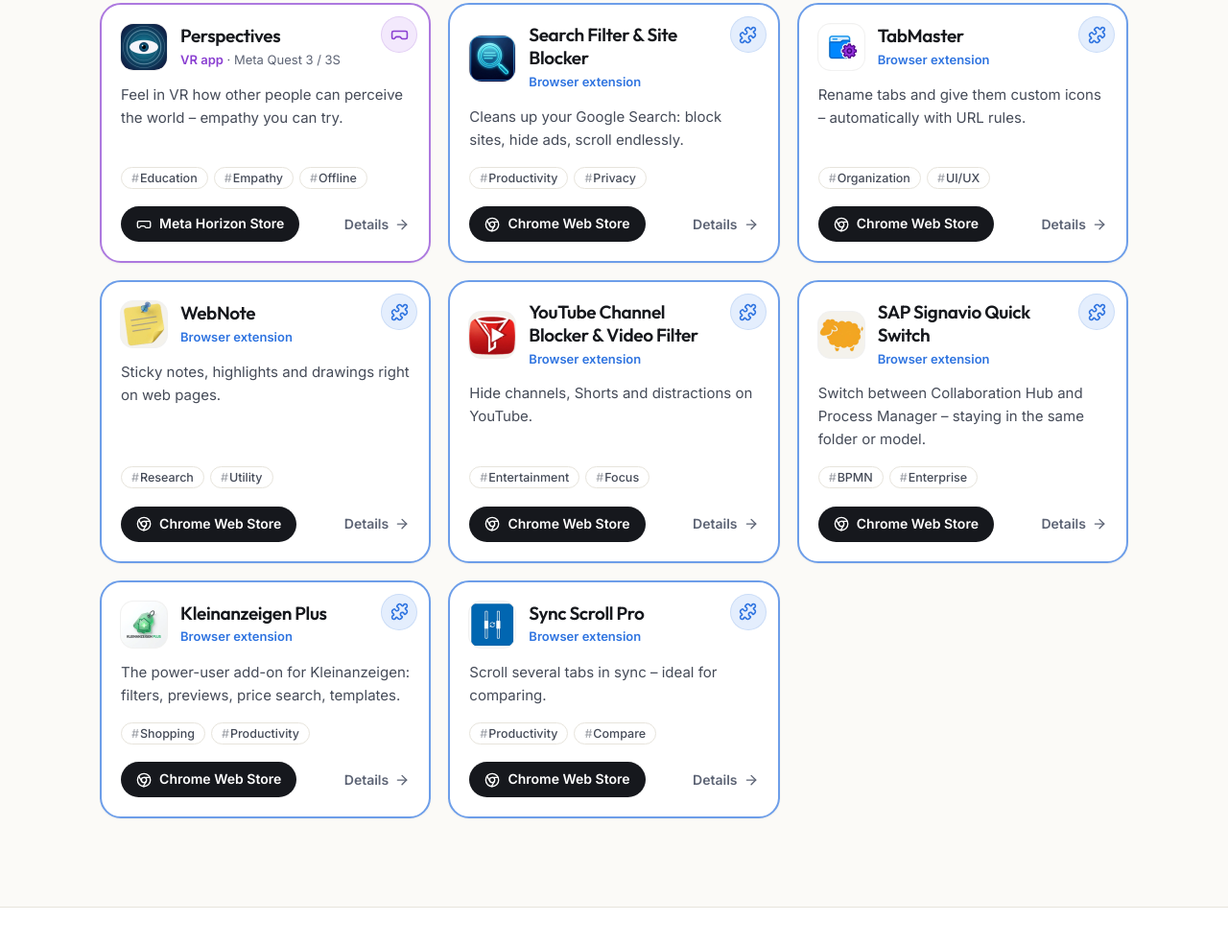
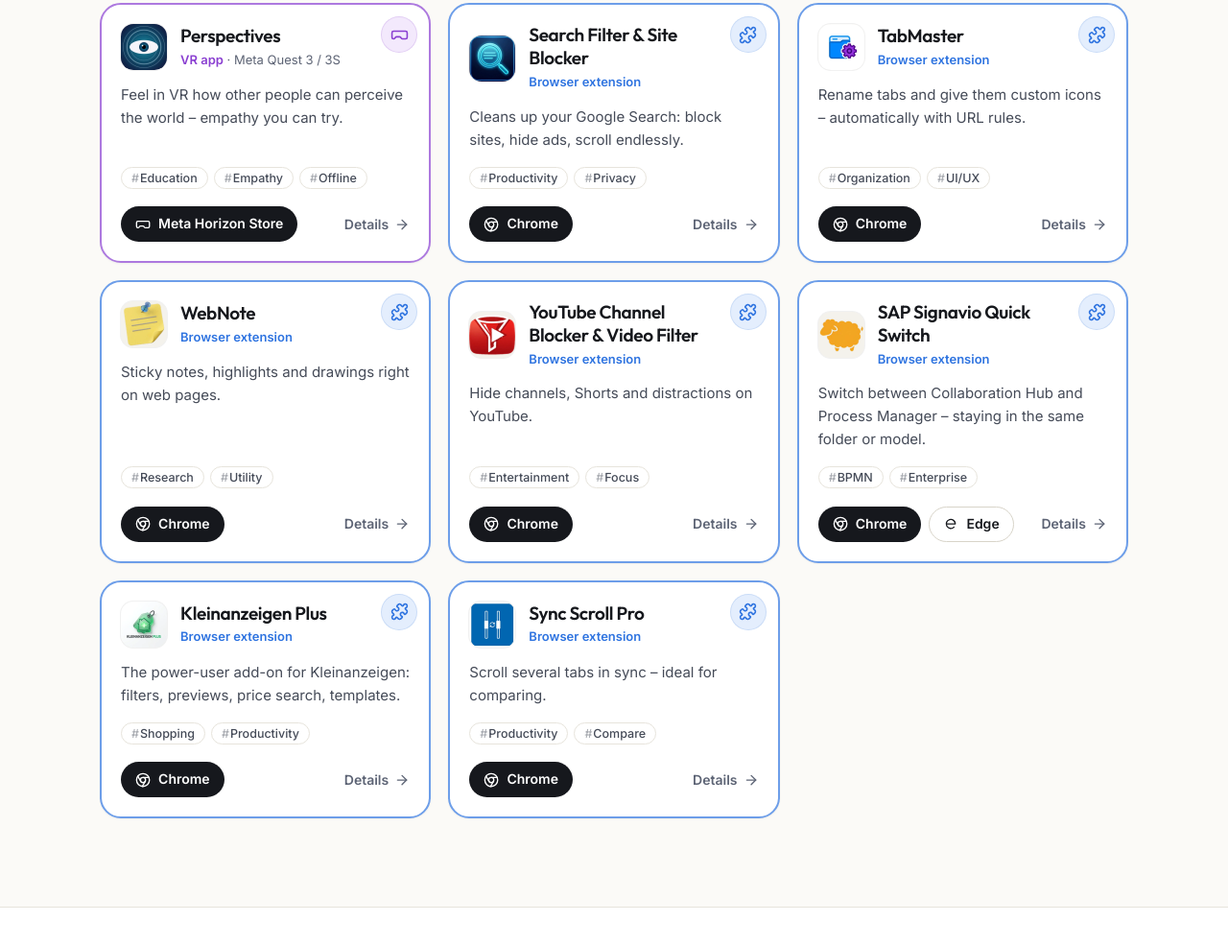
Before and after one commit to exUs541/portfolio, a plain HTML site: page index.html in a window 1280 px wide. Shown: the part 1962-2947 px from the top of the page at 96% size. Drawn offline with Linux system fonts and the light colour scheme.

Commit message:
feat: short Chrome and Edge store buttons on cards (#8)
Small cards now list every store link instead of only the first one.
Chrome and Edge buttons use short names with their own icon (the full
store name stays in the tooltip and in the detail drawer). On narrow
cards with two buttons only the Details arrow remains so everything
stays on one line.

Co-authored-by: Claude Sonnet 5.5 <noreply@anthropic.com>

```diff
--- a/main.js
+++ b/main.js
@@ -150,7 +150,10 @@
   function badge(p) {
     return '<span class="badge badge-' + p.status + '"><i class="dot"></i>' + esc(s('status.' + p.status)) + '</span>';
   }
-  var KIND_ICON = { chrome: 'chrome', edge: 'globe', web: 'globe', play: 'play', meta: 'vr', soon: 'clock' };
+  var KIND_ICON = { chrome: 'chrome', edge: 'edge', web: 'globe', play: 'play', meta: 'vr', soon: 'clock' };
+  /* Kurze Namen für die Buttons auf den Kacheln – dass es der jeweilige Store ist, versteht man auch so */
+  var KIND_SHORT = { chrome: 'Chrome', edge: 'Edge' };
+  function shortLabel(a) { return KIND_SHORT[a.kind] || pick(a.label); }
   function chip(a) {
     var label = esc(pick(a.label));
     var ic = icon(KIND_ICON[a.kind] || 'globe');
@@ -175,11 +178,6 @@
       list = edge.concat(list.filter(function (a) { return edge.indexOf(a) === -1; }));
     }
     return list;
-  }
-  function primaryLink(p) {
-    var list = availOrdered(p);
-    for (var i = 0; i < list.length; i++) if (list[i].url) return list[i];
-    return null;
   }
   /* Symbol der Art oben rechts auf der Karte (Farbe + Form zeigen: VR-App, Android-App, PC-Spiel, ...) */
   function typeBadge(p) {
@@ -215,17 +213,21 @@
   }
 
   function cardSmall(p) {
-    var link = primaryLink(p);
-    var action = link
-      ? '<a class="btn btn-sm btn-dark" href="' + esc(link.url) + '" target="_blank" rel="noopener noreferrer">' + icon(KIND_ICON[link.kind] || 'globe') + '<span>' + esc(pick(link.label)) + '</span></a>'
+    var links = availOrdered(p).filter(function (a) { return a.url; });
+    var action = links.length
+      ? '<div class="stores">' + links.map(function (a, i) {
+          var full = esc(pick(a.label));
+          return '<a class="btn btn-sm ' + (i === 0 ? 'btn-dark' : 'btn-ghost') + '" href="' + esc(a.url) + '" target="_blank" rel="noopener noreferrer" title="' + full + '" aria-label="' + full + '">' +
+            icon(KIND_ICON[a.kind] || 'globe') + '<span>' + esc(shortLabel(a)) + '</span></a>';
+        }).join('') + '</div>'
       : '';
-    return '<article class="card card-sm t-' + p.type + '">' + typeBadge(p) +
+    return '<article class="card card-sm t-' + p.type + (links.length > 1 ? ' multi' : '') + '">' + typeBadge(p) +
       '<div class="card-head">' + projectIcon(p) +
         '<div><h3><button type="button" class="card-open" data-open="' + esc(p.id) + '">' + esc(p.name) + '</button></h3>' +
         typeMeta(p, false) + '</div></div>' +
       '<p class="tagline">' + esc(pick(p.tagline)) + '</p>' +
       tagList(p) +
-      '<div class="card-foot">' + action + '<span class="more">' + esc(s('details')) + icon('arrow-right') + '</span></div>' +
+      '<div class="card-foot">' + action + '<span class="more"><span class="more-t">' + esc(s('details')) + '</span>' + icon('arrow-right') + '</span></div>' +
     '</article>';
   }
 
--- a/site.js
+++ b/site.js
@@ -151,6 +151,7 @@
     'alert': '<circle cx="12" cy="12" r="10"/><path d="M12 8v4"/><path d="M12 16h.01"/>',
     'map': '<path d="M3 6l6-3 6 3 6-3v15l-6 3-6-3-6 3Z"/><path d="M9 3v15"/><path d="M15 6v15"/>',
     'chrome': '<circle cx="12" cy="12" r="10"/><circle cx="12" cy="12" r="4"/><path d="M21.17 8H12"/><path d="M3.95 6.06 8.54 14"/><path d="M10.88 21.94 15.46 14"/>',
+    'edge': '<path d="M5 12h14a7 7 0 1 0-2 5"/>',
     'play': '<path d="M6 3l14 9-14 9Z"/>',
     'download': '<path d="M21 15v4a2 2 0 0 1-2 2H5a2 2 0 0 1-2-2v-4"/><path d="m7 10 5 5 5-5"/><path d="M12 15V3"/>',
     'send': '<path d="m22 2-7 20-4-9-9-4Z"/><path d="M22 2 11 13"/>',
--- a/style.css
+++ b/style.css
@@ -328,7 +328,13 @@ ul, ol { margin: 0; padding: 0; }
 .card-sm { padding: 20px; gap: 14px; }
 .card-sm .card-head .badge { align-self: flex-start; }
 .card-sm .tagline { flex: 1; }
-.card-foot { display: flex; align-items: center; justify-content: space-between; gap: 10px; margin-top: 4px; }
+.card-foot { display: flex; align-items: center; justify-content: space-between; flex-wrap: wrap; gap: 10px; margin-top: 4px; }
+.card-foot .stores { display: flex; flex-wrap: wrap; gap: 8px; }
+.card-foot .stores .btn-sm { padding: 9px 14px; }
+.card-foot .more { margin-left: auto; }
+/* Schmale Kachel mit zwei Store-Buttons: nur der Pfeil, damit alles in eine Zeile passt */
+.card-sm { container-type: inline-size; }
+@container (max-width: 295px) { .multi .more-t { display: none; } }
 .card-foot .more { display: inline-flex; align-items: center; gap: 6px; font-size: 14px; font-weight: 600; color: var(--muted); transition: color 0.15s, gap 0.15s; }
 .card:hover .more { color: var(--ink); gap: 9px; }
 
```
Also changed, not shown: details/sapsignavio.html (+1 -1 lines), 1 other file.
